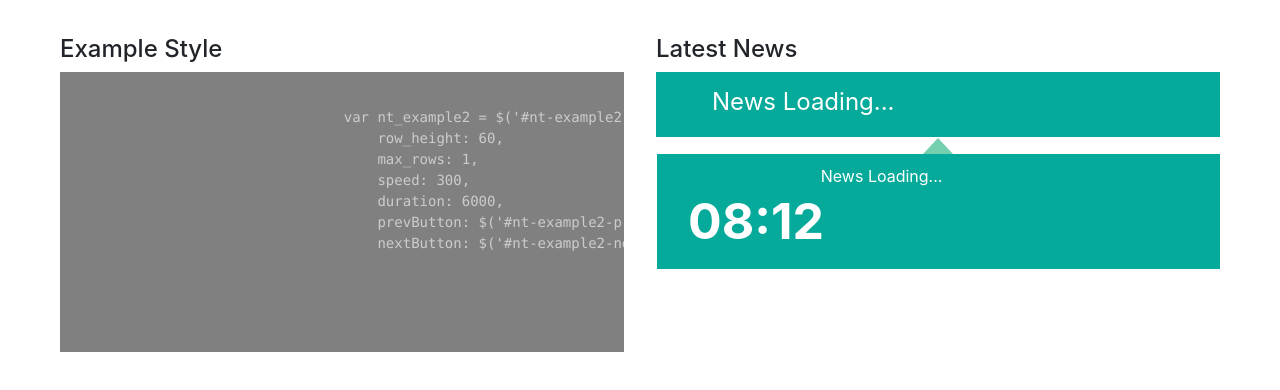
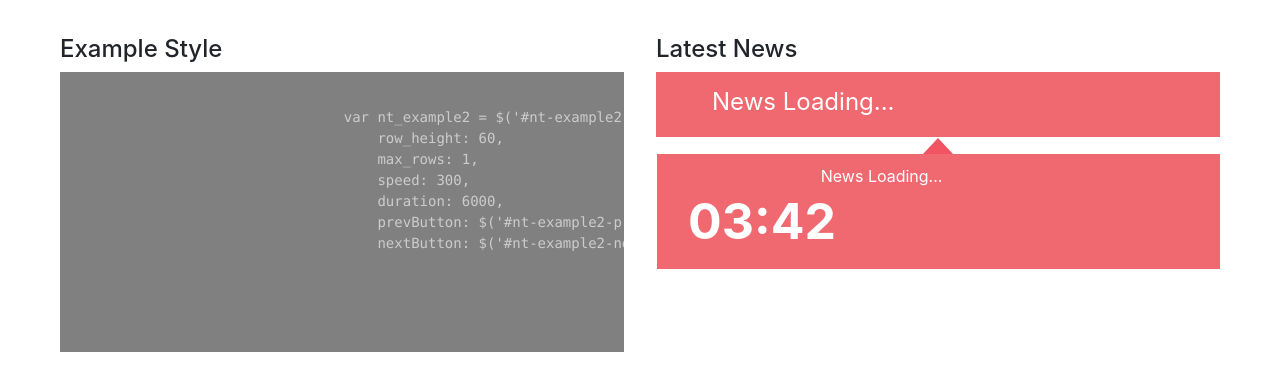
Before and after one commit to FnF-TechBD/show-latest-news, a plain HTML site: page index.html in a window 1280 px wide. Drawn offline with nearby package versions, Linux system fonts and the light colour scheme; no server answers; some icons are missing.

Commit message:
added current time besides the news description

```diff
--- a/assets/css/style.css
+++ b/assets/css/style.css
@@ -5,7 +5,7 @@
     margin: 35px 60px 2px 1px;
 }
 .fnf-newsTicker-layout2-right-div{
-	background-color: #06aa9a;
+	background-color: #F06970;
 	color: white;
 }
 .fnf-newsTicker-layout2-left-div{
@@ -37,13 +37,13 @@
 	height: 0px;
 	border-style: solid;
 	border-width: 0 15px 16px 15px;
-	border-color: transparent transparent #74cfae transparent;
+	border-color: transparent transparent #f15562 transparent;
 	margin: 0px auto 0;
 }
 
 #fnf-newsTicker-infos {
     margin: 0px 0px 2px 1px;
-	background-color: #06aa9a;
+	background-color: #F06970;
     color: white;
     padding: 10px 16px 10px 16px;
 }
--- a/index.html
+++ b/index.html
@@ -47,16 +47,14 @@
                                                 <div id="fnf-newsTicker-infos" class="row">
                                                     <div class="col-3 centered">
                                                         <div class="fnf-newsTicker-infos-hour">
-                                                            08:12
+
                                                         </div>
                                                         <i class="fa fa-arrow-left" id="fnf-newsTicker-prev"></i>
                                                         <i class="fa fa-arrow-right" id="fnf-newsTicker-next"></i>
                                                     </div>
                                                     <div class="col-9">
                                                         <div class="fnf-newsTicker-infos-text fnf-newsTicker-show-news-description">
-                                                        <ul class="fnf-newsTicker-show-news-description">
-
-                                                        </ul>
+                                                            Loading...
                                                         </div>
                                                     </div>
                                                 </div>
--- a/newsFeed.js
+++ b/newsFeed.js
@@ -139,8 +139,8 @@
                         this.parameters.movingDown();
                          let des = this.$selector.children('li:last');
                             $('.fnf-newsTicker-show-news-description').html(des.text().slice(0,600));
-
-                        this.$selector.children('li:last').detach().prependTo(this.$selector).css('marginTop', '-' + this.parameters.row_height + 'px')
+                            $('.fnf-newsTicker-infos-hour').html(this.getCurrentTimeWith12HoursFormat());
+                           this.$selector.children('li:last').detach().prependTo(this.$selector).css('marginTop', '-' + this.parameters.row_height + 'px')
                                 .animate({
                                     marginTop: '0px'}, this.parameters.speed, function(){
                                         this.moving = 0;
@@ -156,7 +156,7 @@
                         this.parameters.movingUp();
                         var element = this.$selector.children('li:first');
                         $('.fnf-newsTicker-show-news-description').html(element.text().slice(0,600));
-
+                        $('.fnf-newsTicker-infos-hour').html(this.getCurrentTimeWith12HoursFormat());
                         element.animate({
                             marginTop: '-' + this.parameters.row_height + 'px'}, this.parameters.speed,
                                 function(){
@@ -174,6 +174,7 @@
                     this.parameters.movingLeft();
                     let element = this.$selector.children('li:first');
                     $('.fnf-newsTicker-show-news-description').html(element.text().slice(0,600));
+                    $('.fnf-newsTicker-infos-hour').html(this.getCurrentTimeWith12HoursFormat());
                     element.animate({
                         marginLeft: '-' + this.getDivWidthForDisplayingNews() + 'px'
                     }, this.parameters.speed,
@@ -192,6 +193,7 @@
               this.parameters.movingRight();
               let element =  this.$selector.children('li:first');
               $('.fnf-newsTicker-show-news-description').html(element.text().slice(0,600));
+              $('.fnf-newsTicker-infos-hour').html(this.getCurrentTimeWith12HoursFormat());
               element.animate({
                   marginLeft: '+' + this.getDivWidthForDisplayingNews() + 'px'
               },this.parameters.speed,
@@ -222,6 +224,10 @@
         getDivWidthForDisplayingNews: function(){
            return $('#fnf-newsTicker-layout2-right-div').width();
         },
+        getCurrentTimeWith12HoursFormat(){
+            var time = new Date();
+            return time.toLocaleString('en-US', { hour: 'numeric', minute: 'numeric', hour12: false });
+        },
         getNewsFeed: function(){
 
             //feed to parse
@@ -247,7 +253,7 @@
                                  this.link  = $(this).find("link").text();
                                  this.description = $(this).find("description").text();
                                  newsCollection.push('<li class="description"><a href="'+this.link+'" class="fnfnewstitle">'+this.title+'</a>'+this.description+'</li>');
-                                console.log(this.description + '-------------------------');
+                               // console.log(this.description + '-------------------------');
                             });
 
                             $('.fnf-newsTicker-show-news').html(newsCollection);
```
